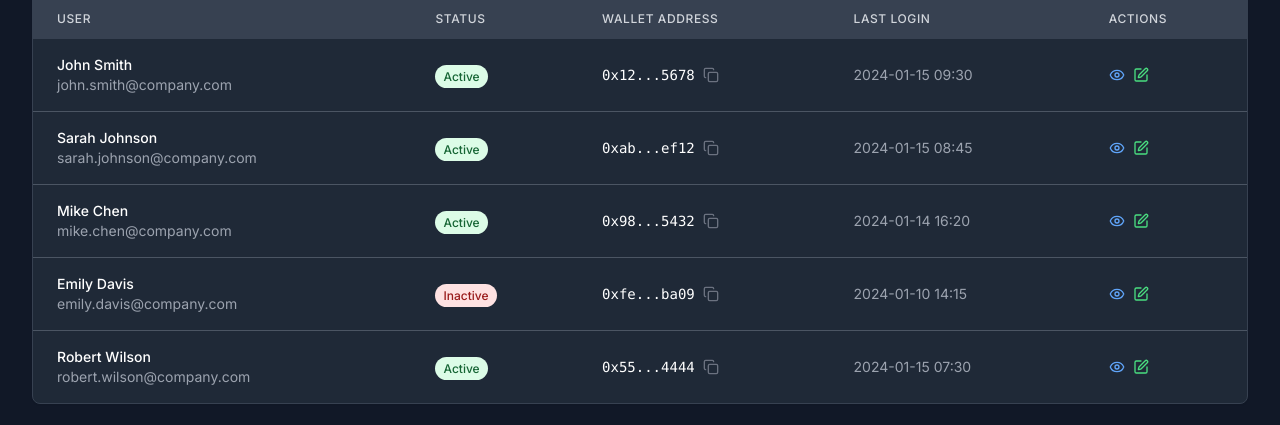
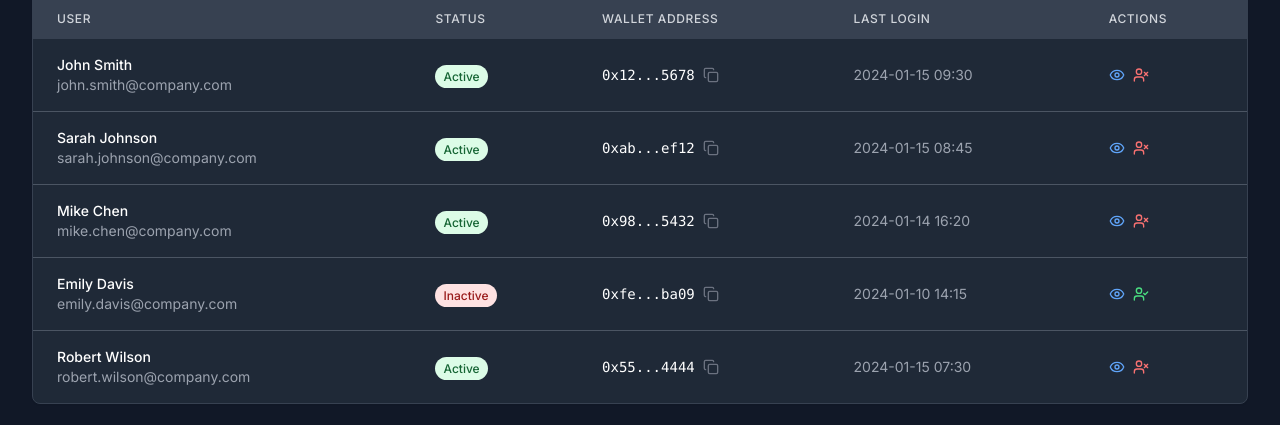
Before and after one commit to Kilros0817/tb_admin, a Next.js app: page /admin in a window 1280 px wide. Shown: the part 272-697 px from the top of the page. Built offline with nearby package versions, Linux system fonts and the light colour scheme.

Commit message:
Update edit icon to status toggle functionality

```diff
--- a/components/UserManagement.tsx
+++ b/components/UserManagement.tsx
@@ -1,6 +1,6 @@
 'use client';
 
-import { Eye, Edit, Trash2, Copy } from 'lucide-react';
+import { Eye, UserCheck, UserX, Copy } from 'lucide-react';
 import { useState } from 'react';
 import UserInfoModal from './modals/UserInfoModal';
 
@@ -115,9 +115,21 @@ export default function UserManagement() {
                     >
                       <Eye className="w-4 h-4" />
                     </button>
-                    <button className="text-green-600 hover:text-green-800 dark:text-green-400">
-                      <Edit className="w-4 h-4" />
-                    </button>
+                    {user.status === 'Active' ? (
+                      <button
+                        className="text-red-600 hover:text-red-800 dark:text-red-400"
+                        title="Deactivate user"
+                      >
+                        <UserX className="w-4 h-4" />
+                      </button>
+                    ) : (
+                      <button
+                        className="text-green-600 hover:text-green-800 dark:text-green-400"
+                        title="Activate user"
+                      >
+                        <UserCheck className="w-4 h-4" />
+                      </button>
+                    )}
                   </div>
                 </td>
               </tr>
```
